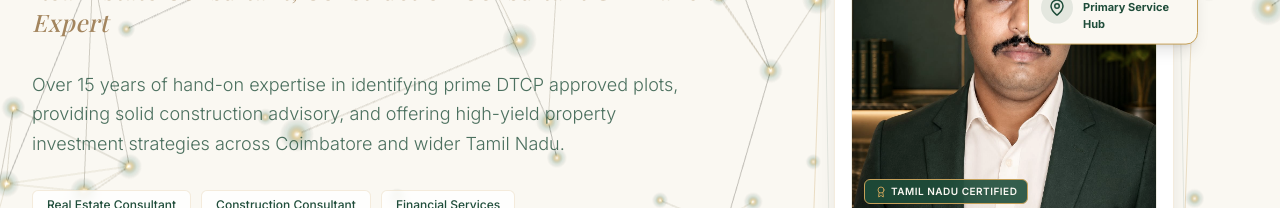
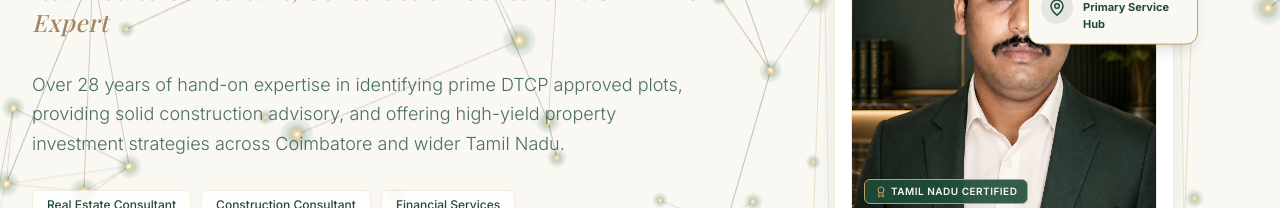
Before and after one commit to Dhanusri-S-S/Ganapathy_Suresh_portfolio, a React (Vite) app: page / in a window 1280 px wide. Shown: the part 309-517 px from the top of the page. Built offline with nearby package versions, Linux system fonts and the light colour scheme; a web font is replaced by a local one.

Commit message:
Update expertise years from 15 to 28 in Hero component

```diff
--- a/src/components/Hero.tsx
+++ b/src/components/Hero.tsx
@@ -77,7 +77,7 @@ export default function Hero({ onExploreProperties, onContact }: HeroProps) {
             transition={{ duration: 0.8, delay: 0.45 }}
             className="text-forest/80 font-sans text-base sm:text-lg max-w-2xl leading-relaxed font-light"
           >
-            Over 15 years of hand-on expertise in identifying prime DTCP approved plots, providing solid construction advisory, and offering high-yield property investment strategies across Coimbatore and wider Tamil Nadu.
+            Over 28 years of hand-on expertise in identifying prime DTCP approved plots, providing solid construction advisory, and offering high-yield property investment strategies across Coimbatore and wider Tamil Nadu.
           </motion.p>
 
           {/* Domain Badges */}
```
